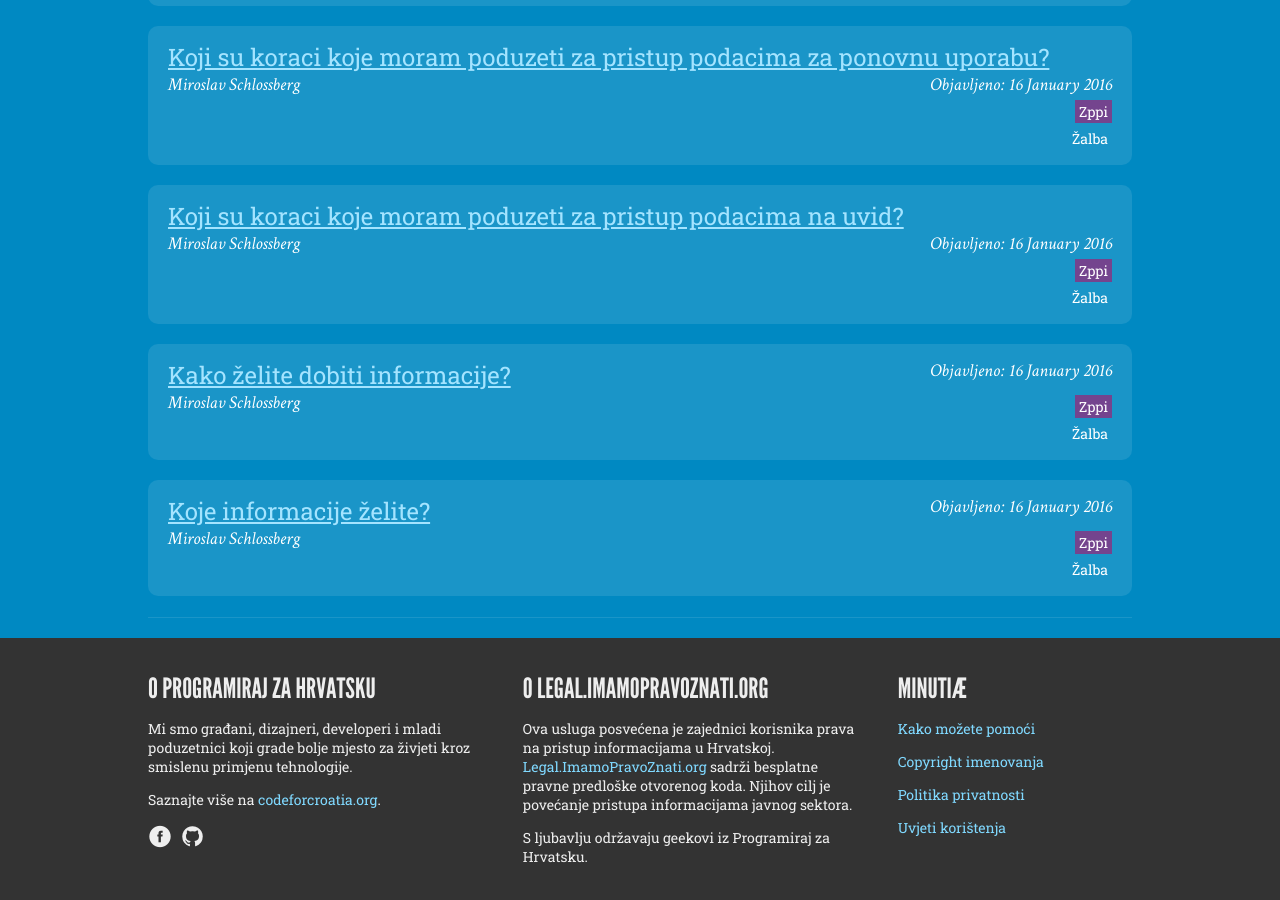
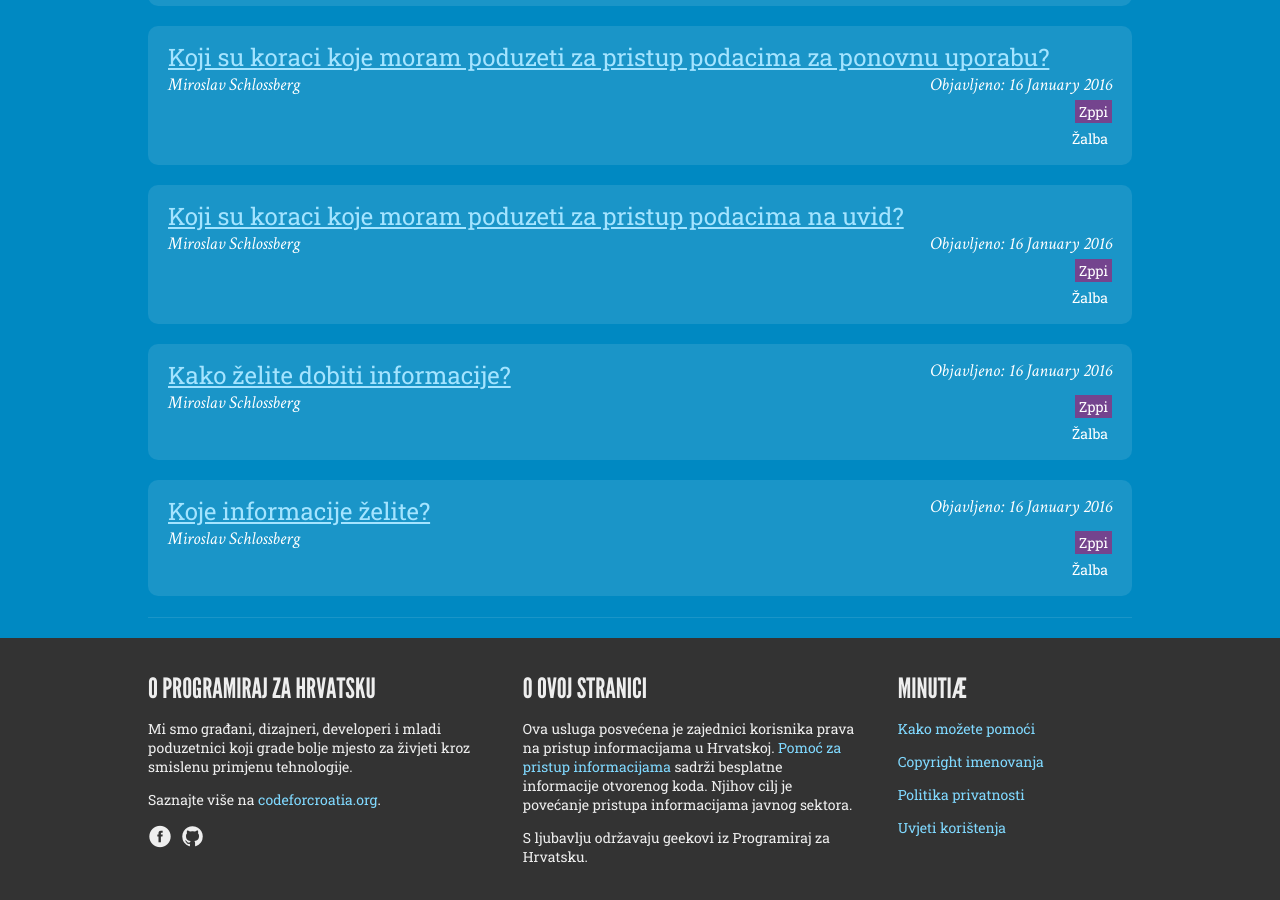
Before and after one commit to codeforcroatia/help-imamopravoznati, a Jekyll site: the page built from index.html, in a window 1280 px wide and 900 px high, scrolled down 660 px. Built offline with Jekyll 4.4.1, drawn with Linux system fonts in a browser that asks for light colours; some web fonts are replaced.

Commit message:
Update legal.html

```diff
--- a/_includes/footers/legal.html
+++ b/_includes/footers/legal.html
@@ -10,15 +10,15 @@
       </p>
     </section>
     <section>
-      <h2>O Legal.ImamoPravoZnati.org</h2>
-      <p>Ova usluga posvećena je zajednici korisnika prava na pristup informacijama u Hrvatskoj. <a href="{{ site.url }}">Legal.ImamoPravoZnati.org</a> sadrži besplatne pravne predloške otvorenog koda. Njihov cilj je povećanje pristupa informacijama javnog sektora.</p>
+      <h2>O ovoj stranici</h2>
+      <p>Ova usluga posvećena je zajednici korisnika prava na pristup informacijama u Hrvatskoj. <a href="{{ site.url }}">{{ site.name }}</a> sadrži besplatne informacije otvorenog koda. Njihov cilj je povećanje pristupa informacijama javnog sektora.</p>
       <p>S ljubavlju održavaju geekovi iz Programiraj za Hrvatsku.</p>
     </section>
     <section>
       <h2>Minuti&aelig;</h2>
       <ul>
-        <li><a href="https://github.com/codeforcroatia/legal-imamopravoznati/blob/gh-pages/CONTRIBUTING.md">Kako možete pomoći</a></li>
-        <li><a href="https://github.com/codeforcroatia/legal-imamopravoznati/blob/gh-pages/LICENSE.md">Copyright imenovanja</a></li>
+        <li><a href="{{ site.owner.github }}/{{ site.project.githubslug }}/blob/gh-pages/CONTRIBUTING.md">Kako možete pomoći</a></li>
+        <li><a href="{{ site.owner.github }}/{{ site.project.githubslug }}/blob/gh-pages/LICENSE.md">Copyright imenovanja</a></li>
         <li><a href="#">Politika privatnosti</a></li>
         <li><a href="#">Uvjeti korištenja</a></li>
       </ul>
```
